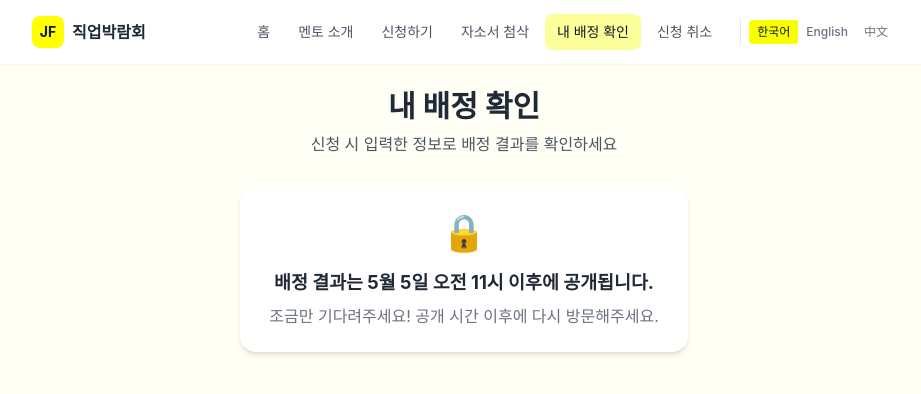
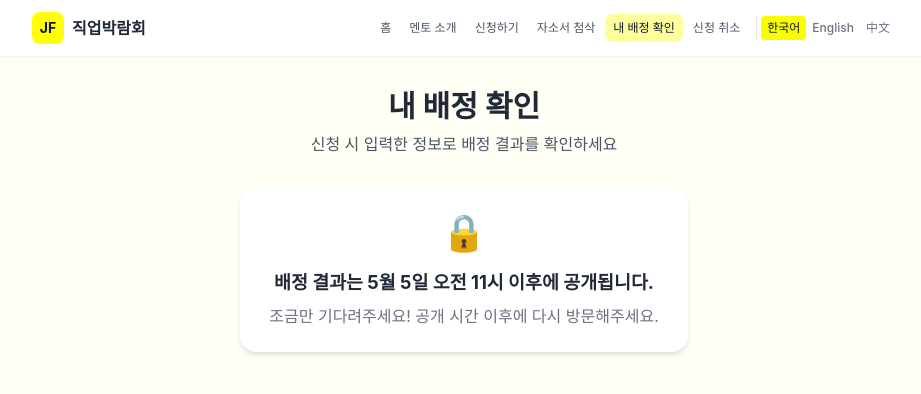
Before and after one commit to JinHwanCha/jobfair, a Next.js app: page /my in a window 1280 px wide. Shown: the top 394 px of the page, without its empty margins (176-1097 px from the left). Built offline with nearby package versions, Linux system fonts and the light colour scheme.

Commit message:
update 반응형 header

```diff
--- a/src/components/Header.tsx
+++ b/src/components/Header.tsx
@@ -34,23 +34,23 @@ export default function Header() {
     <header className="bg-white shadow-sm fixed w-full top-0 z-50">
       {/* 헤더 바 - 오버레이 위에 표시 */}
       <div className="relative z-10 bg-white max-w-4xl mx-auto px-4">
-        <div className="flex items-center justify-between h-14 sm:h-16">
+        <div className="flex items-center justify-between h-14">
           {/* 로고 */}
           <Link href="/" className="flex items-center gap-2 shrink-0">
             <div className="w-8 h-8 bg-primary-500 rounded-lg flex items-center justify-center">
               <span className="text-gray-900 font-bold text-sm">JF</span>
             </div>
-            <span className="font-bold text-gray-800 hidden sm:block">{t('nav.logo')}</span>
+            <span className="font-bold text-gray-800 hidden md:block">{t('nav.logo')}</span>
           </Link>
 
           {/* 데스크톱 네비게이션 */}
-          <div className="hidden sm:flex items-center gap-2">
-            <nav className="flex items-center gap-1">
+          <div className="hidden md:flex items-center gap-1">
+            <nav className="flex items-center gap-0.5">
               {navItems.map((item) => (
                 <Link
                   key={item.href}
                   href={item.href}
-                  className={`px-3 py-2 rounded-lg text-sm font-medium transition-colors whitespace-nowrap ${
+                  className={`px-2 py-1.5 rounded-lg text-xs font-medium transition-colors whitespace-nowrap ${
                     pathname === item.href
                       ? 'bg-primary-200 text-gray-900'
                       : 'text-gray-600 hover:bg-warm-100 hover:text-gray-900'
@@ -62,12 +62,12 @@ export default function Header() {
             </nav>
 
             {/* 언어 선택 */}
-            <div className="flex items-center border-l border-gray-200 ml-2 pl-2 shrink-0">
+            <div className="flex items-center border-l border-gray-200 ml-1 pl-1 shrink-0">
               {LANG_LABELS.map((l) => (
                 <button
                   key={l.value}
                   onClick={() => setLang(l.value)}
-                  className={`px-2 py-1 rounded text-xs font-medium transition-colors ${
+                  className={`px-1.5 py-1 rounded text-xs font-medium transition-colors ${
                     lang === l.value
                       ? 'bg-primary-400 text-gray-900'
                       : 'text-gray-500 hover:bg-gray-100'
@@ -82,7 +82,7 @@ export default function Header() {
           {/* 모바일 햄버거 버튼 */}
           <button
             onClick={() => setOpen(!open)}
-            className="sm:hidden flex items-center justify-center w-9 h-9 rounded-lg hover:bg-gray-100 transition-colors"
+            className="md:hidden flex items-center justify-center w-9 h-9 rounded-lg hover:bg-gray-100 transition-colors"
             aria-label="메뉴"
           >
             <div className="w-5 h-4 relative flex flex-col justify-between">
@@ -96,10 +96,10 @@ export default function Header() {
 
       {/* 모바일 드롭다운 메뉴 */}
       {open && (
-        <div className="sm:hidden fixed inset-0 bg-black/20 z-0" onClick={() => setOpen(false)} />
+        <div className="md:hidden fixed inset-0 bg-black/20 z-0" onClick={() => setOpen(false)} />
       )}
       <div
-        className={`sm:hidden absolute left-0 right-0 top-full bg-white shadow-lg z-10 overflow-hidden transition-all duration-200 ease-in-out ${
+        className={`md:hidden absolute left-0 right-0 top-full bg-white shadow-lg z-10 overflow-hidden transition-all duration-200 ease-in-out ${
           open ? 'max-h-80 border-t border-gray-100' : 'max-h-0'
         }`}
       >
```
